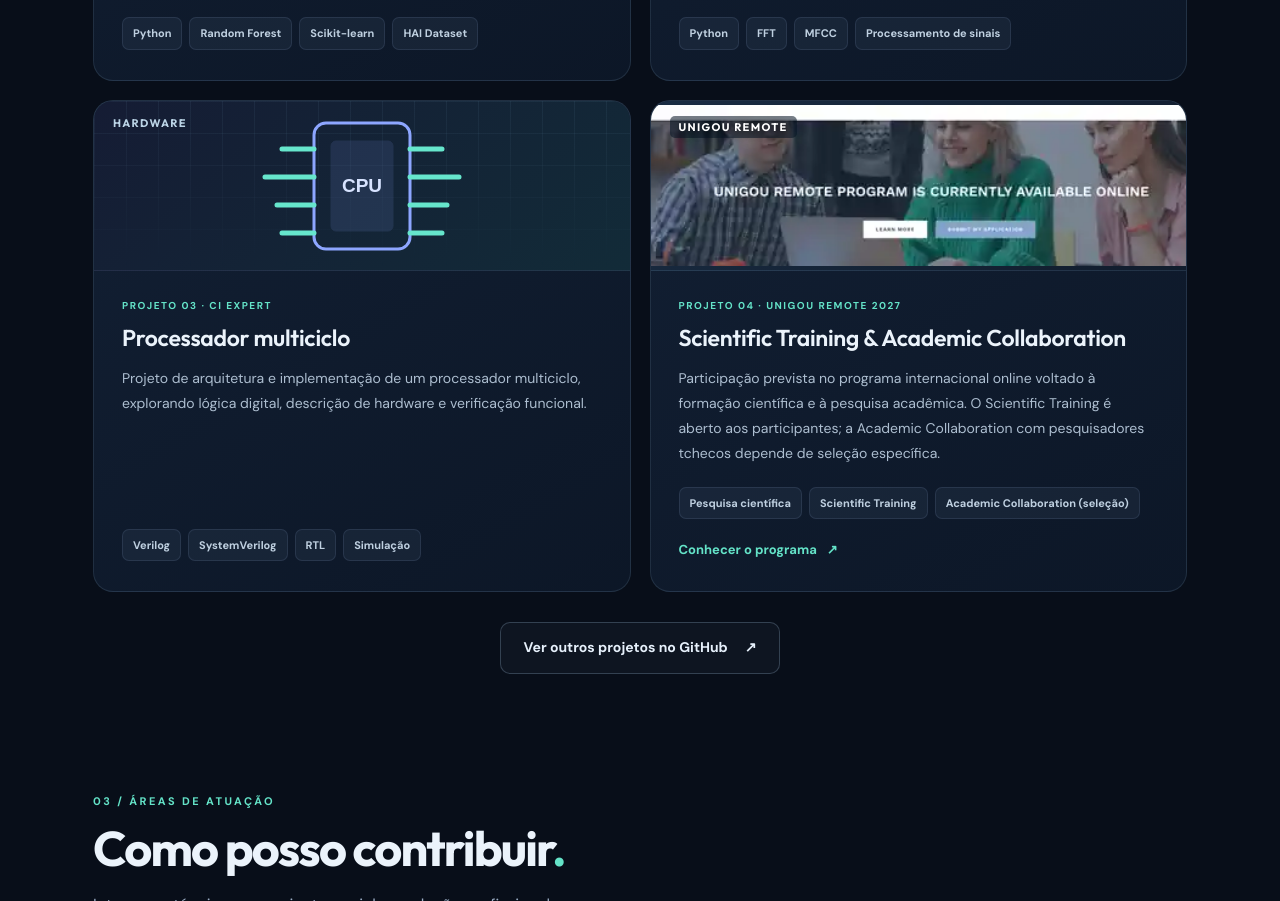
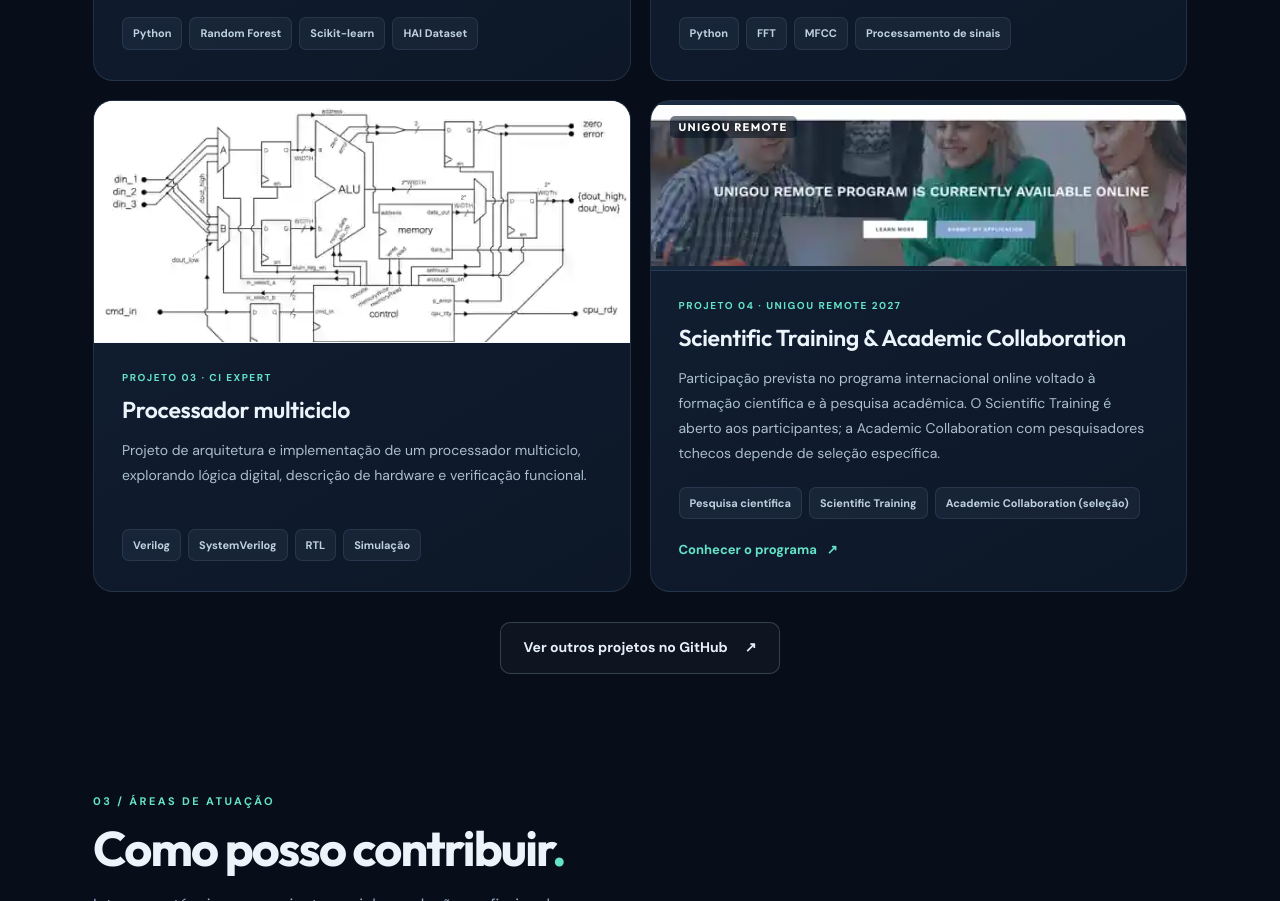
Before and after one commit to SamuelEBDS/SamuelEBDS.github.io, a plain HTML site: page index.html in a window 1280 px wide. Shown: the part 2117-3018 px from the top of the page. Drawn offline with Linux system fonts and the light colour scheme.

Commit message:
Substituir ilustração CI Expert pelo diagrama estrutural do processador multiciclo

```diff
--- a/index.html
+++ b/index.html
@@ -74,6 +74,13 @@
 .project-unigou{height:170px;background:linear-gradient(135deg,#192c42,#111c2c);display:flex;align-items:center;justify-content:center}
 .project-unigou img{width:100%;height:100%;object-fit:contain;display:block}
 .project-unigou .art-corner{color:#fff;text-shadow:0 2px 8px rgba(0,0,0,.8);background:rgba(7,21,36,.55);padding:4px 9px;border-radius:5px}
+
+/* Imagem do roteiro CI Expert: diagrama de blocos completo, sem corte. */
+.project-diagram{height:242px;background:#fff;position:relative;overflow:hidden}
+.project-diagram a{width:100%;height:100%;display:flex;align-items:center;justify-content:center}
+.project-diagram img{display:block;max-width:100%;max-height:100%;width:100%;height:100%;object-fit:contain}
+.project-diagram a:focus-visible{outline:3px solid #65e1c9;outline-offset:-4px}
+@media(max-width:590px){.project-diagram{height:200px}}
 </style>
 
 </head>
@@ -167,7 +174,7 @@
           <div class="project-body"><span class="project-number">PROJETO 02 · MIDEA × UNIFEI</span><h3>Análise de sinais e áudio com IA</h3><p>Projeto acadêmico aplicado à análise de ruídos de máquinas de lavar, utilizando extração de características acústicas, espectrogramas e técnicas de análise de dados.</p><div class="stack"><span>Python</span><span>FFT</span><span>MFCC</span><span>Processamento de sinais</span></div></div>
         </article>
         <article class="project-card reveal">
-          <div class="project-art art-chip" aria-hidden="true"><div class="art-grid"></div><svg viewBox="0 0 400 170" fill="none"><rect x="152" y="22" width="96" height="126" rx="12" stroke="#8da6ff" stroke-width="3"/><rect x="169" y="40" width="62" height="90" rx="5" fill="#8da6ff" opacity=".12" stroke="#8da6ff"/><path d="M152 48H120M152 76H103M152 104H115M152 132H120M248 48H280M248 76H297M248 104H285M248 132H280" stroke="#66e6cc" stroke-width="5" stroke-linecap="round"/><text x="200" y="91" fill="#d7e3ff" text-anchor="middle" font-size="19" font-weight="700" font-family="sans-serif">CPU</text></svg><span class="art-corner">HARDWARE</span></div>
+          <div class="project-art project-diagram"><a href="assets/ci-expert-diagrama.webp" target="_blank" rel="noopener noreferrer" aria-label="Ampliar diagrama estrutural do processador multiciclo"><img src="assets/ci-expert-diagrama.webp" alt="Diagrama estrutural do datapath do processador multiciclo do projeto CI Expert, mostrando ALU, registradores, memória, multiplexadores e controle" width="590" height="310" loading="lazy" decoding="async"></a></div>
           <div class="project-body"><span class="project-number">PROJETO 03 · CI EXPERT</span><h3>Processador multiciclo</h3><p>Projeto de arquitetura e implementação de um processador multiciclo, explorando lógica digital, descrição de hardware e verificação funcional.</p><div class="stack"><span>Verilog</span><span>SystemVerilog</span><span>RTL</span><span>Simulação</span></div></div>
         </article>
         <article class="project-card reveal">
```
Also changed, not shown: assets/ci-expert-diagrama.webp (added).
